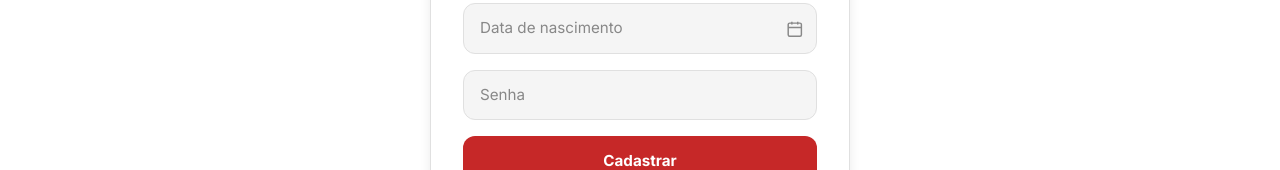
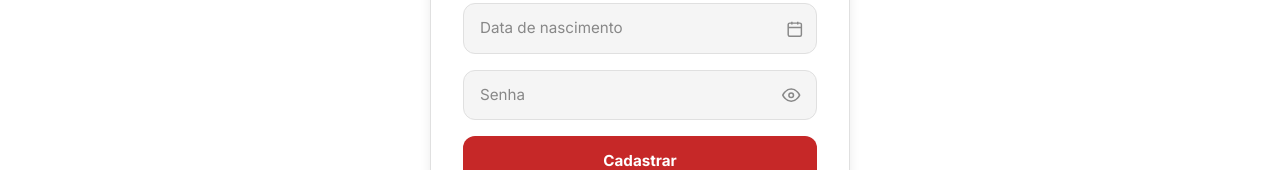
Before and after one commit to devlucasaf/LiveEvents-Ticket, a React (Vite) app in the folder Frontend/: page /auth/cadastro in a window 1280 px wide. Shown: the part 535-705 px from the top of the page. Built offline with nearby package versions, Linux system fonts and the light colour scheme.

Commit message:
feat(auth): adicionar toggle de visualização de senha e redirect em 401

```diff
--- a/Frontend/src/styles/auth.css
+++ b/Frontend/src/styles/auth.css
@@ -44,6 +44,44 @@
     color: var(--muted);
 }
 
+/* --- CAMPO DE SENHA COM BOTÃO DE VISUALIZAR --- */
+.auth-page__senha-wrap {
+    position: relative;
+    width: 100%;
+}
+
+.auth-page__input--senha {
+    padding-right: 2.8rem;
+}
+
+.auth-page__toggle-senha {
+    position: absolute;
+    right: 0.6rem;
+    top: 50%;
+    transform: translateY(-50%);
+    width: 2rem;
+    height: 2rem;
+    display: flex;
+    align-items: center;
+    justify-content: center;
+    background: none;
+    border: none;
+    color: var(--muted);
+    cursor: pointer;
+    border-radius: var(--radius-sm);
+    transition: color 0.15s, background 0.15s;
+}
+
+.auth-page__toggle-senha:hover {
+    color: var(--brand);
+    background: var(--brand-light);
+}
+
+.auth-page__toggle-senha svg {
+    width: 1.15rem;
+    height: 1.15rem;
+}
+
 .auth-page__btn {
     width: 100%;
     padding: 0.85rem;
```
